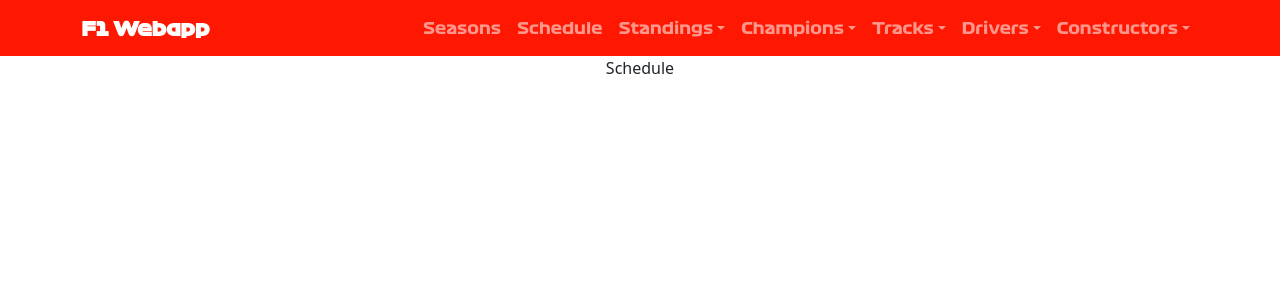
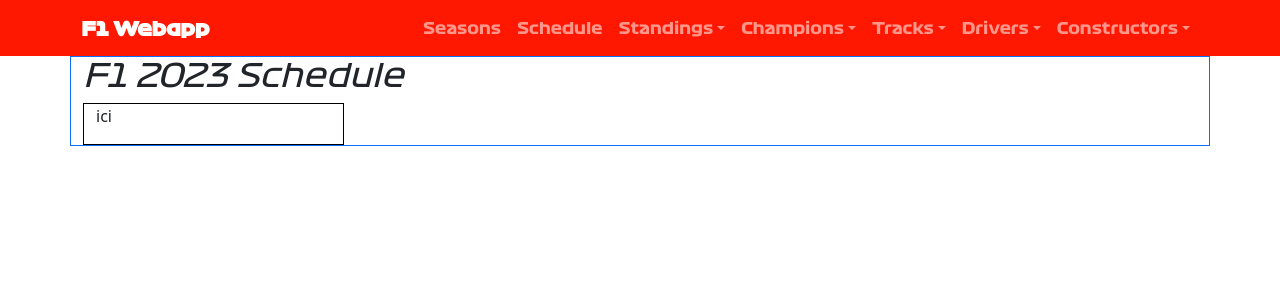
Before and after one commit to David-SDA/f1_webapp, a React (Create React App) app: page /schedule in a window 1280 px wide. Shown: the top 300 px of the page. Built offline with nearby package versions, Linux system fonts and the light colour scheme.

Commit message:
Début de la construction de la page Schedule

```diff
--- a/src/components/Schedule.jsx
+++ b/src/components/Schedule.jsx
@@ -1,9 +1,19 @@
-import React from 'react';
+import React, { useState } from "react";
+
+import { Col, Container, Row } from "react-bootstrap";
 
 export default function Schedule() {
+    const [schedule, setSchedule] = useState([]);
+    const [isLoading, setIsLoading] = useState(true);
+
     return (
-        <div>
-            <p>Schedule</p>
-        </div>
+        <Container className="border border-primary">
+            <h2 className="fst-italic" style={{fontFamily: "Formula1-Regular"}}>F1 2023 Schedule</h2>
+            <Row>
+                <Col sm={6} md={4} lg={3}>
+                    <Container className="border border-black"><p>ici</p></Container>
+                </Col>
+            </Row>
+        </Container>
     );
 }
```
